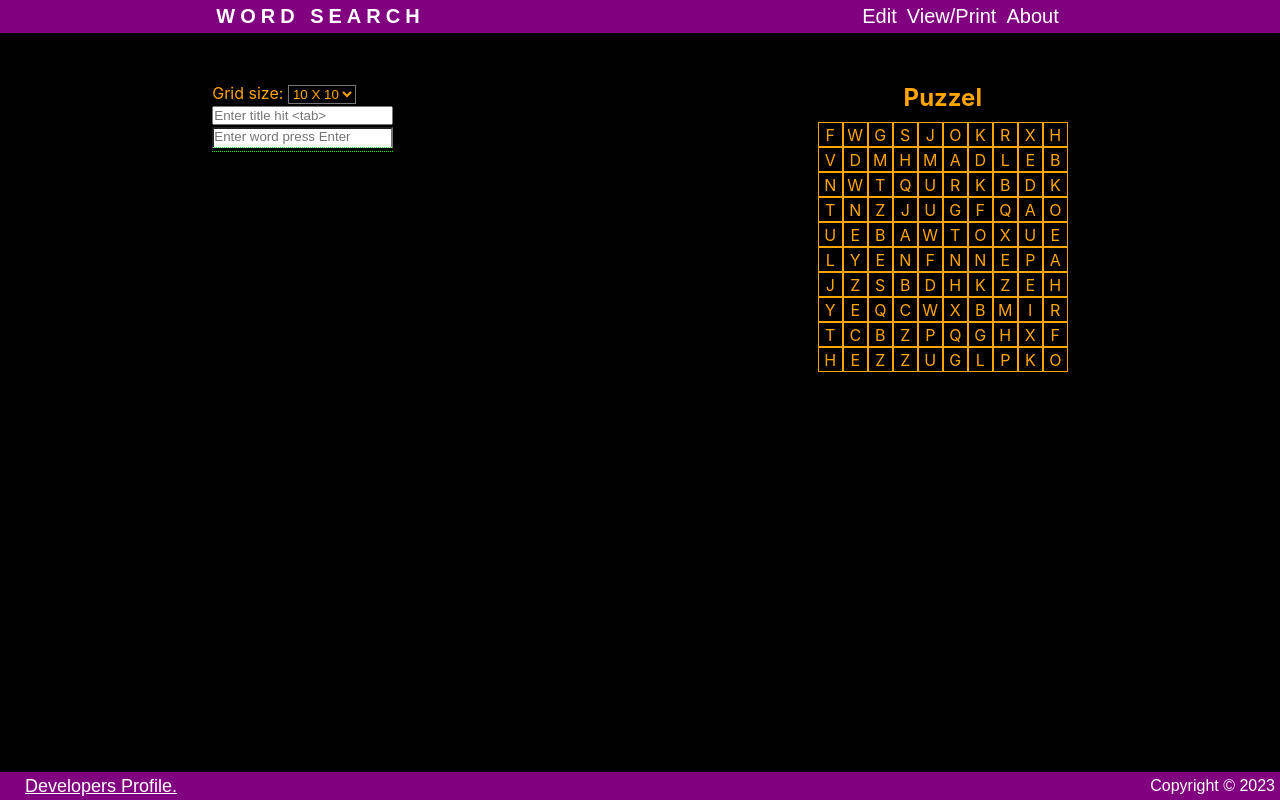
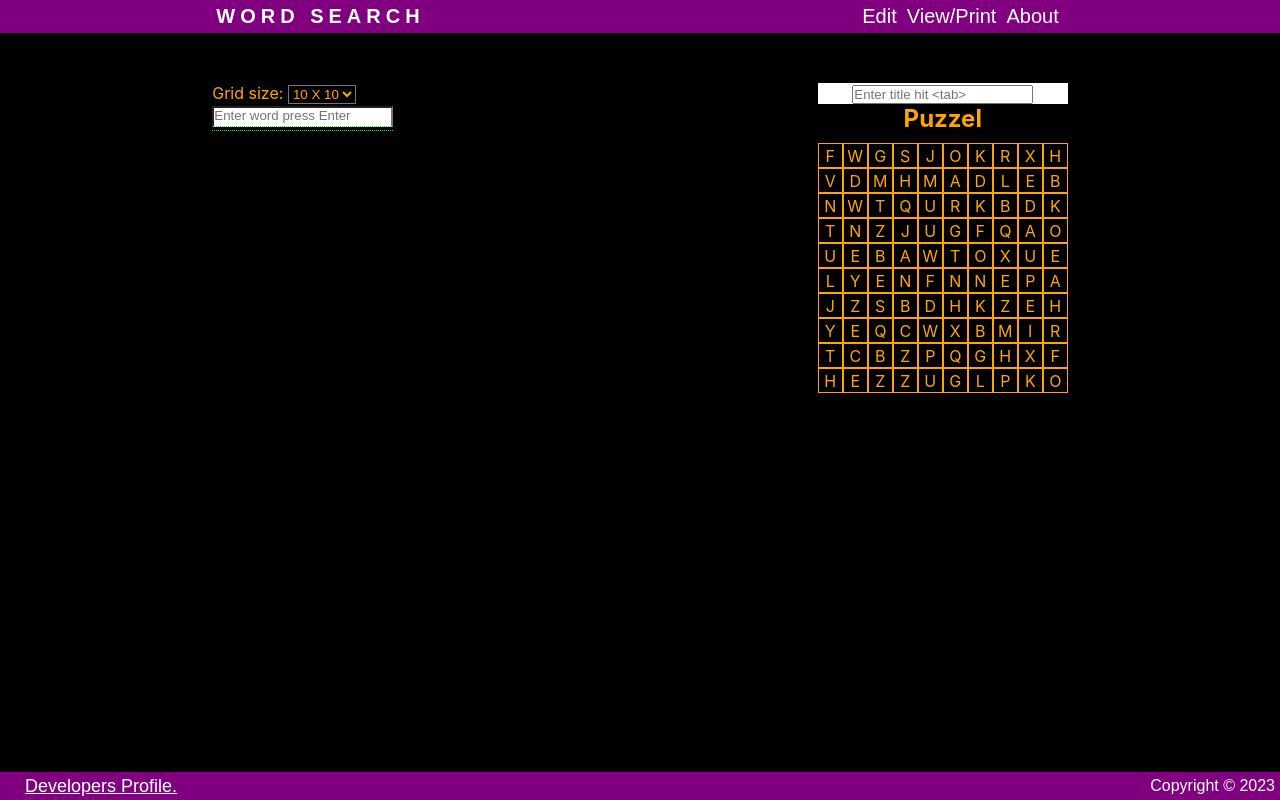
Before and after one commit to sonofdust/react-word-search, a React (Create React App) app: page / in a window 1280 px wide. Built offline with nearby package versions, Linux system fonts and the light colour scheme.

Commit message:
Modify title input

```diff
--- a/src/components/EditPuzzle.js
+++ b/src/components/EditPuzzle.js
@@ -14,7 +14,6 @@ const EditPuzzle = () => {
       <section className="edit-container">
         <div className="grid-input">
           <GridSizeSelect />
-          <TitleInput />
           <WordInput />
           {!!wordList.length ? (
             <button onClick={removeAll}>Delete All</button>
--- a/src/components/PuzzleGrid.js
+++ b/src/components/PuzzleGrid.js
@@ -1,13 +1,16 @@
 import React from "react";
 import DataContext from "../context/DataContext";
 import {useContext} from "react";
+import TitleInput from "./TitleInput";
 
 const PuzzleGrid = () => {
   const {title, grid} = useContext(DataContext);
 
   return (
     <div className="grid-container">
+      <TitleInput />
       <h1>{title}</h1>
+
       {grid.map((row, i) => (
         <div className="row" key={i}>
           {row.map((item, j) => (
--- a/src/service/service.js
+++ b/src/service/service.js
@@ -83,6 +83,7 @@ export class LetterGrid {
         }
         return obj;
       };
+
       for (let i = 0; i < 1000; i++) {
         const vector = ["LH", "RH", "LUD", "LDD", "UV", "DV", "RUD", "RDD"];
         const result = {
```
